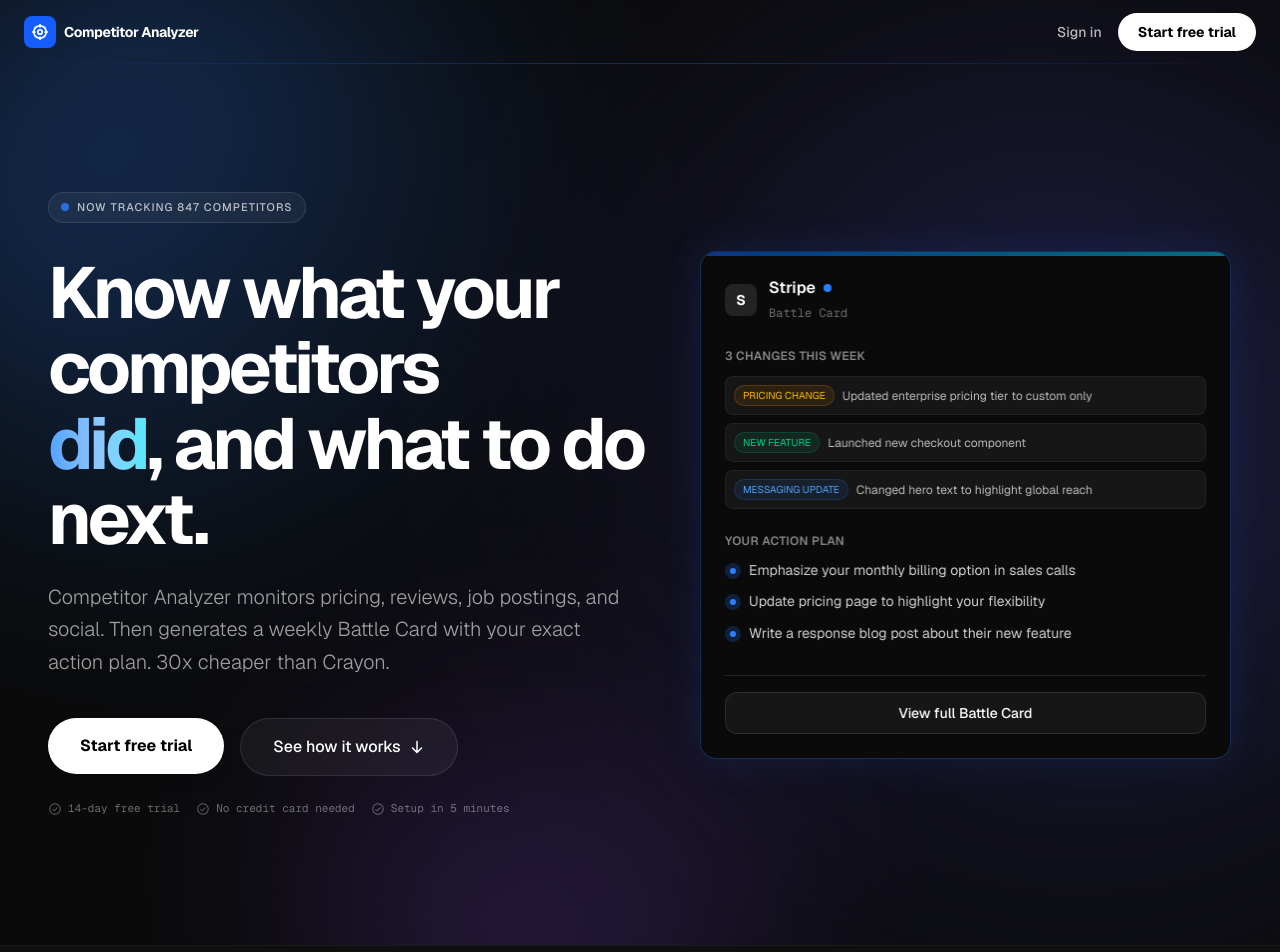
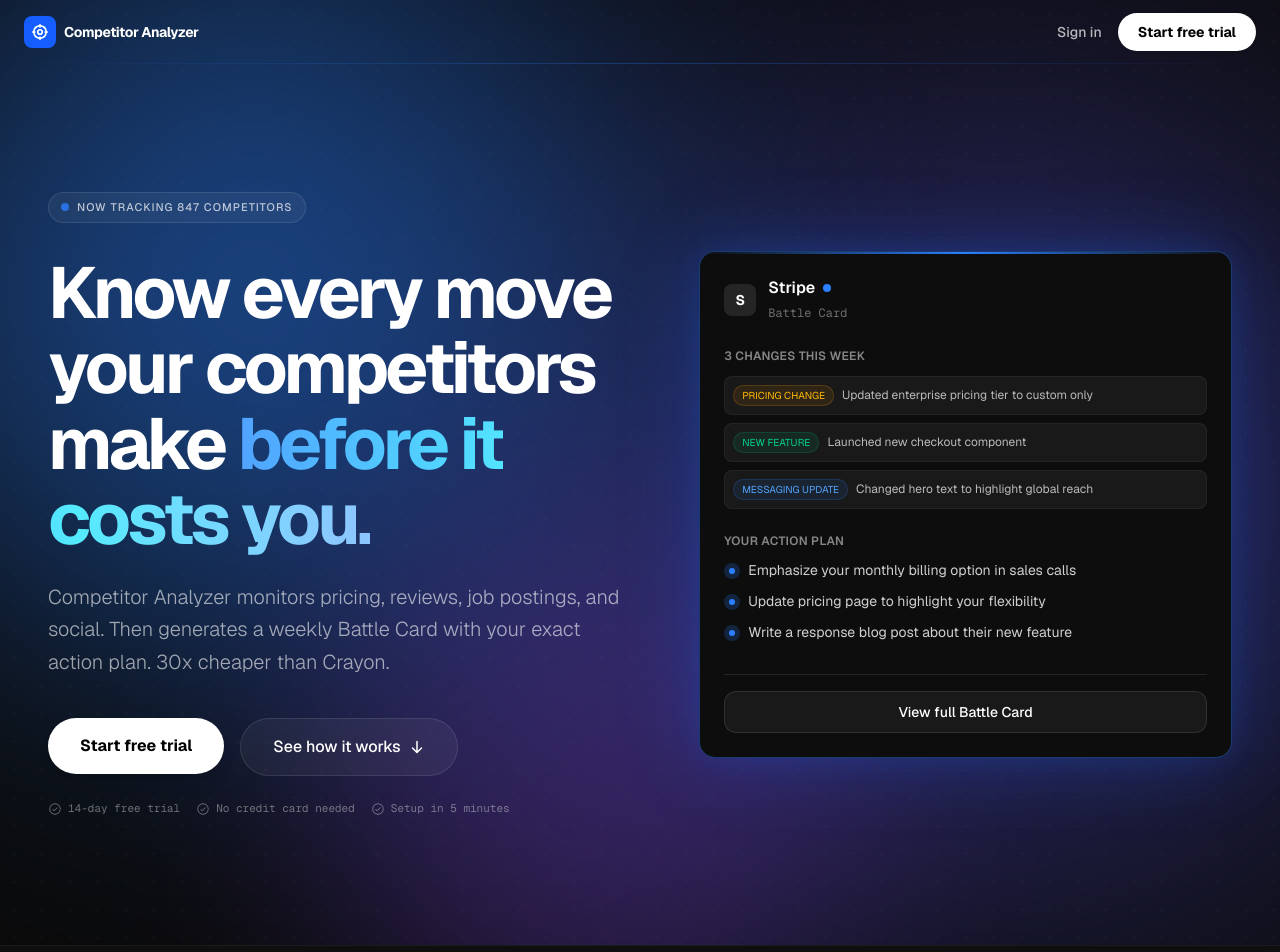
Before and after one commit to IManss-ai/competitor-analyzer, a Next.js app in the folder frontend/: page / in a window 1280 px wide. Shown: the top 952 px of the page. Built offline with nearby package versions, Linux system fonts and the light colour scheme.

Commit message:
fix(landing): dot grid bg, stronger glows, better headline gradient, fix invalid CSS classes

```diff
--- a/frontend/src/app/page.tsx
+++ b/frontend/src/app/page.tsx
@@ -75,38 +75,44 @@ export default function LandingPage() {
       </nav>
 
       {/* 2. HERO SECTION */}
-      <section className="relative pt-32 pb-20 lg:pt-48 lg:pb-32 px-6 lg:px-12 flex flex-col items-center min-h-[100dvh] justify-center overflow-hidden">
+      <section
+        className="relative pt-32 pb-20 lg:pt-48 lg:pb-32 px-6 lg:px-12 flex flex-col items-center min-h-[100dvh] justify-center overflow-hidden"
+        style={{
+          backgroundImage: 'radial-gradient(circle, rgba(255,255,255,0.035) 1px, transparent 1px)',
+          backgroundSize: '28px 28px',
+        }}
+      >
         {/* Aurora Blobs */}
         <div className="absolute inset-0 pointer-events-none overflow-hidden">
           <motion.div
-            className="absolute top-[-10%] left-[-10%] w-[600px] h-[600px] bg-gradient-to-br from-blue-500 to-transparent rounded-full blur-[120px] opacity-30"
+            className="absolute top-[-10%] left-[-10%] w-[700px] h-[700px] bg-blue-500 rounded-full blur-[130px]"
             animate={{
               x: [0, 50, -50, 0],
               y: [0, 50, -30, 0],
               scale: [1, 1.1, 0.9, 1],
-              opacity: [0.25, 0.45, 0.25],
+              opacity: [0.32, 0.48, 0.32],
             }}
-            transition={{ duration: 15, repeat: Infinity, ease: 'linear' }}
+            transition={{ duration: 15, repeat: Infinity, ease: 'easeInOut' }}
           />
           <motion.div
-            className="absolute top-[20%] right-[-10%] w-[700px] h-[700px] bg-gradient-to-bl from-indigo-500 to-transparent rounded-full blur-[120px] opacity-20"
+            className="absolute top-[20%] right-[-10%] w-[700px] h-[700px] bg-indigo-500 rounded-full blur-[130px]"
             animate={{
               x: [0, -60, 40, 0],
               y: [0, -40, 60, 0],
               scale: [1, 1.2, 0.8, 1],
-              opacity: [0.2, 0.4, 0.2],
+              opacity: [0.22, 0.38, 0.22],
             }}
-            transition={{ duration: 20, repeat: Infinity, ease: 'linear' }}
+            transition={{ duration: 20, repeat: Infinity, ease: 'easeInOut' }}
           />
           <motion.div
-            className="absolute bottom-[-20%] left-[20%] w-[500px] h-[500px] bg-gradient-to-t from-violet-500 to-transparent rounded-full blur-[120px] opacity-15"
+            className="absolute bottom-[-20%] left-[20%] w-[600px] h-[600px] bg-violet-500 rounded-full blur-[130px]"
             animate={{
               x: [0, 30, -30, 0],
               y: [0, -50, 30, 0],
               scale: [1, 0.9, 1.1, 1],
-              opacity: [0.25, 0.35, 0.25],
+              opacity: [0.18, 0.28, 0.18],
             }}
-            transition={{ duration: 18, repeat: Infinity, ease: 'linear' }}
+            transition={{ duration: 18, repeat: Infinity, ease: 'easeInOut' }}
           />
         </div>
 
@@ -125,11 +131,11 @@ export default function LandingPage() {
             </motion.div>
 
             <motion.h1 variants={itemVariants} className="text-5xl md:text-7xl font-bold tracking-tighter leading-[1.05] mb-6">
-              Know what your competitors <br className="hidden md:block" />
-              <span className="bg-clip-text text-transparent bg-gradient-to-r from-blue-400 via-blue-300 to-cyan-300">
-                did
+              Know every move<br />
+              your competitors make{' '}
+              <span className="bg-clip-text text-transparent bg-gradient-to-r from-blue-400 via-cyan-300 to-blue-300">
+                before it costs you.
               </span>
-              , and what to do next.
             </motion.h1>
 
             <motion.p variants={itemVariants} className="text-lg md:text-xl text-white/60 max-w-xl leading-relaxed mb-10 font-light">
@@ -168,10 +174,11 @@ export default function LandingPage() {
             initial={{ opacity: 0, scale: 0.95, y: 20 }}
             animate={{ opacity: 1, scale: 1, y: 0 }}
             transition={{ duration: 0.8, delay: 0.4, ease: [0.16, 1, 0.3, 1] }}
-            className="w-full lg:w-[45%] perspective-1000"
+            className="w-full lg:w-[45%]"
+            style={{ perspective: '1200px' }}
           >
-            <div className="bg-[#0a0a0a] rounded-2xl border border-blue-500/30 p-6 shadow-[0_0_40px_rgba(37,99,235,0.15)] relative overflow-hidden transform lg:rotate-y-[-5deg]">
-              <div className="absolute top-0 inset-x-0 h-1 bg-gradient-to-r from-blue-600 to-cyan-400 opacity-50" />
+            <div className="bg-[#0d0d0d] rounded-2xl border border-blue-500/40 p-6 shadow-[0_0_80px_rgba(37,99,235,0.3),0_0_30px_rgba(37,99,235,0.12)] relative overflow-hidden">
+              <div className="absolute top-0 inset-x-0 h-[2px] bg-gradient-to-r from-transparent via-blue-500 to-transparent" />
 
               <div className="flex items-center gap-3 mb-6">
                 <div className="w-8 h-8 rounded-lg bg-white/10 flex items-center justify-center">
@@ -347,7 +354,7 @@ export default function LandingPage() {
             </ul>
           </motion.div>
 
-          <div className="flex-1 w-full max-w-lg perspective-1000">
+          <div className="flex-1 w-full max-w-lg" style={{ perspective: '1200px' }}>
             <motion.div
               initial="hidden"
               whileInView="show"
```
